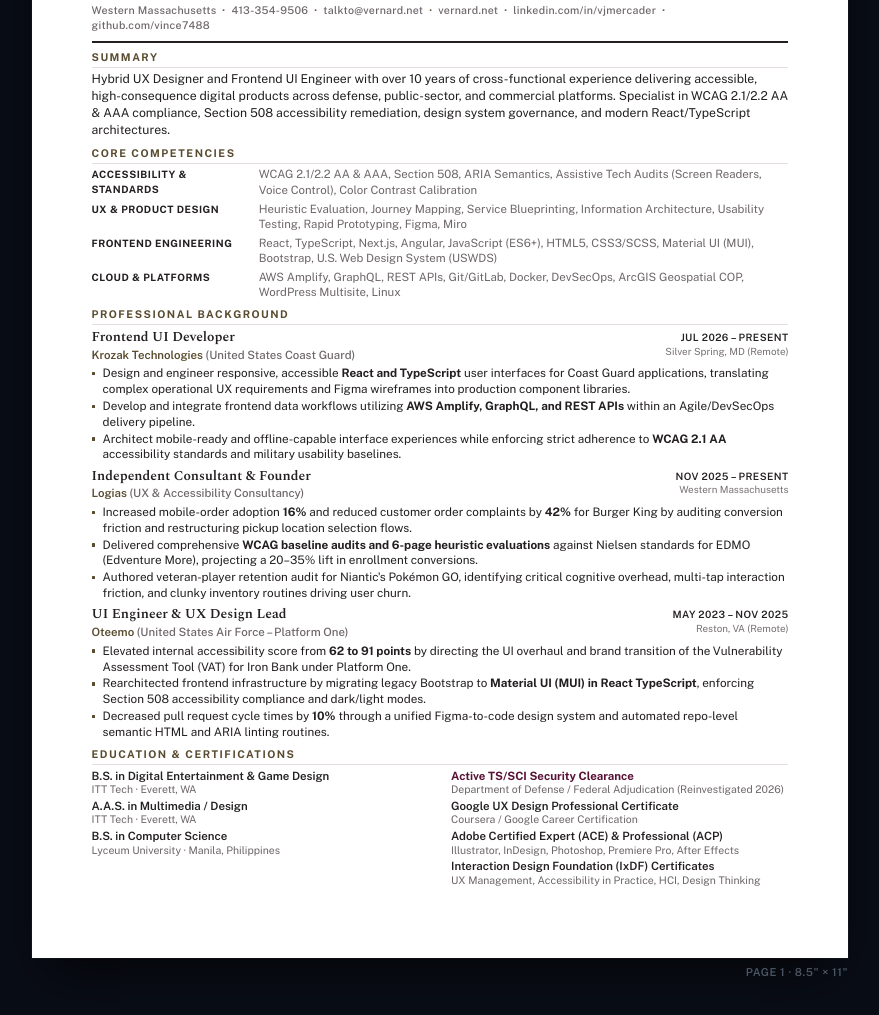
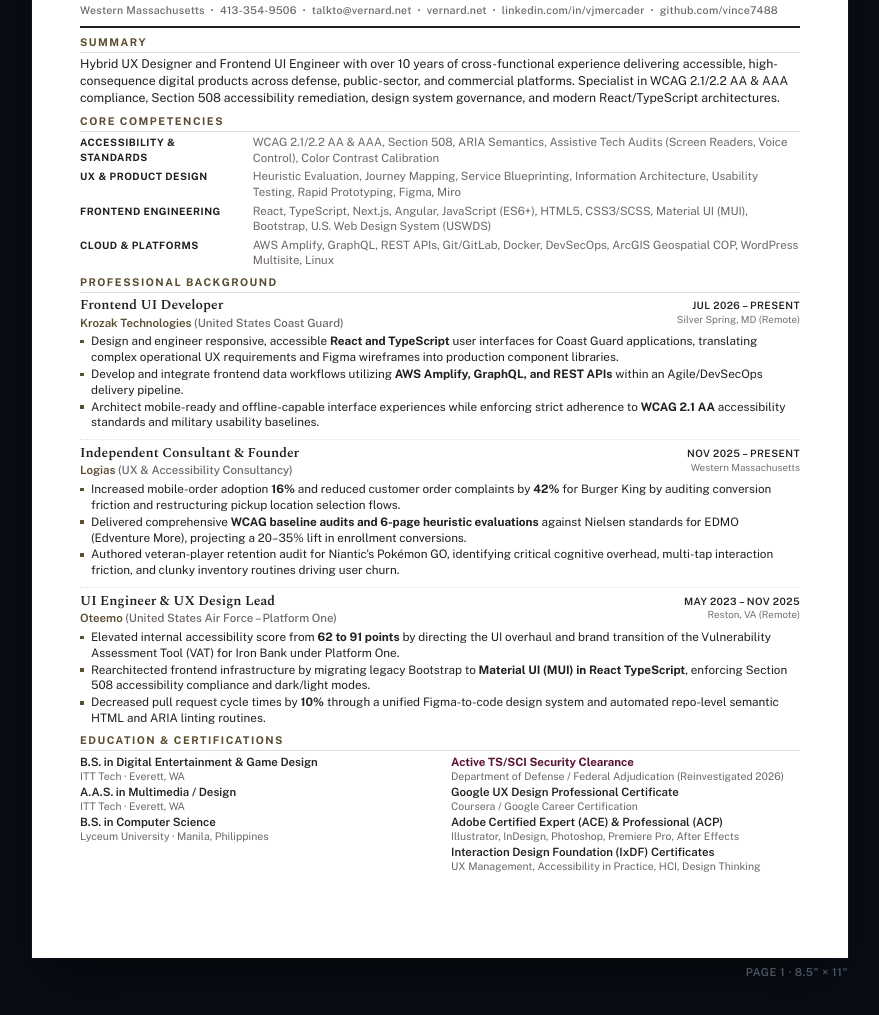
Before and after one commit to vince7488/resume-document-build, a website: page index.html in a window 1280 px wide. Shown: the part 311-1326 px from the top of the page, without its empty margins (200-1079 px from the left). Drawn offline with nearby package versions, Linux system fonts and the light colour scheme.

Commit message:
Stylistic changes, adjust margin and add divider.

```diff
--- a/resume.css
+++ b/resume.css
@@ -23,9 +23,9 @@
   --page-width: 8.5in;
   --page-height: 11in;
   --margin-top: 0.5in;
-  --margin-right: 0.62in;
+  --margin-right: 0.5in;
   --margin-bottom: 0.46in;
-  --margin-left: 0.62in;
+  --margin-left: 0.5in;
 
   /* --- Studio Workspace UI (Screen only) --- */
   --studio-bg: #090d16;
@@ -629,6 +629,13 @@ body.is-editing .sheet [contenteditable="true"]:focus {
 /* Professional Role Entries */
 .role {
   margin-bottom: 8.5px;
+  border-bottom: 1px dotted var(--hair);
+  padding-bottom: 7px;
+}
+
+.role:last-child {
+  border-bottom: none;
+  padding-bottom: 0;
 }
 
 .role.tight {
@@ -1021,7 +1028,7 @@ ul.bullets li::before {
     height: 11in !important;
     min-height: 11in !important;
     max-height: 11in !important;
-    padding: 0.5in 0.62in 0.46in 0.62in !important;
+    padding: 0.5in 0.5in 0.46in 0.5in !important;
     margin: 0 !important;
     box-shadow: none !important;
     border: none !important;
```
Also changed, not shown: 2 other files.
